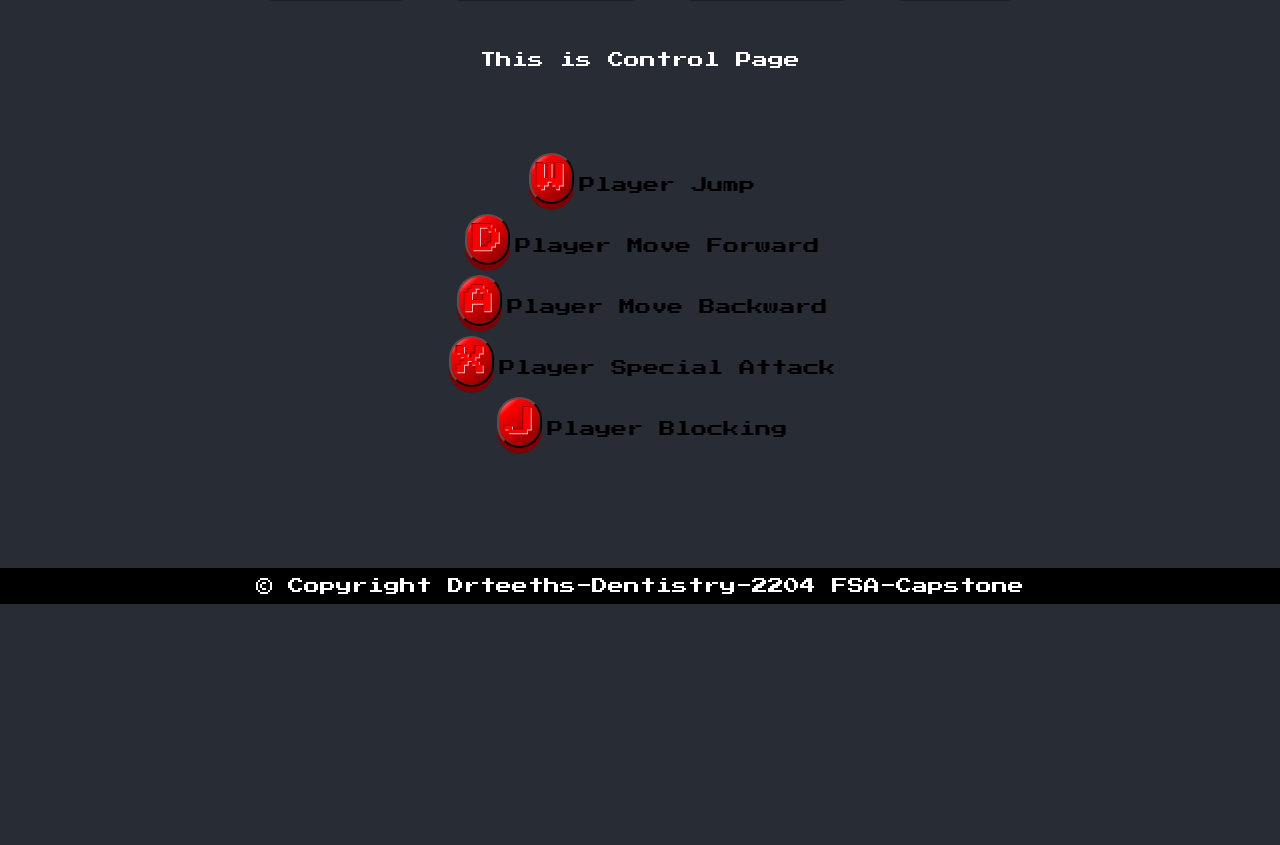
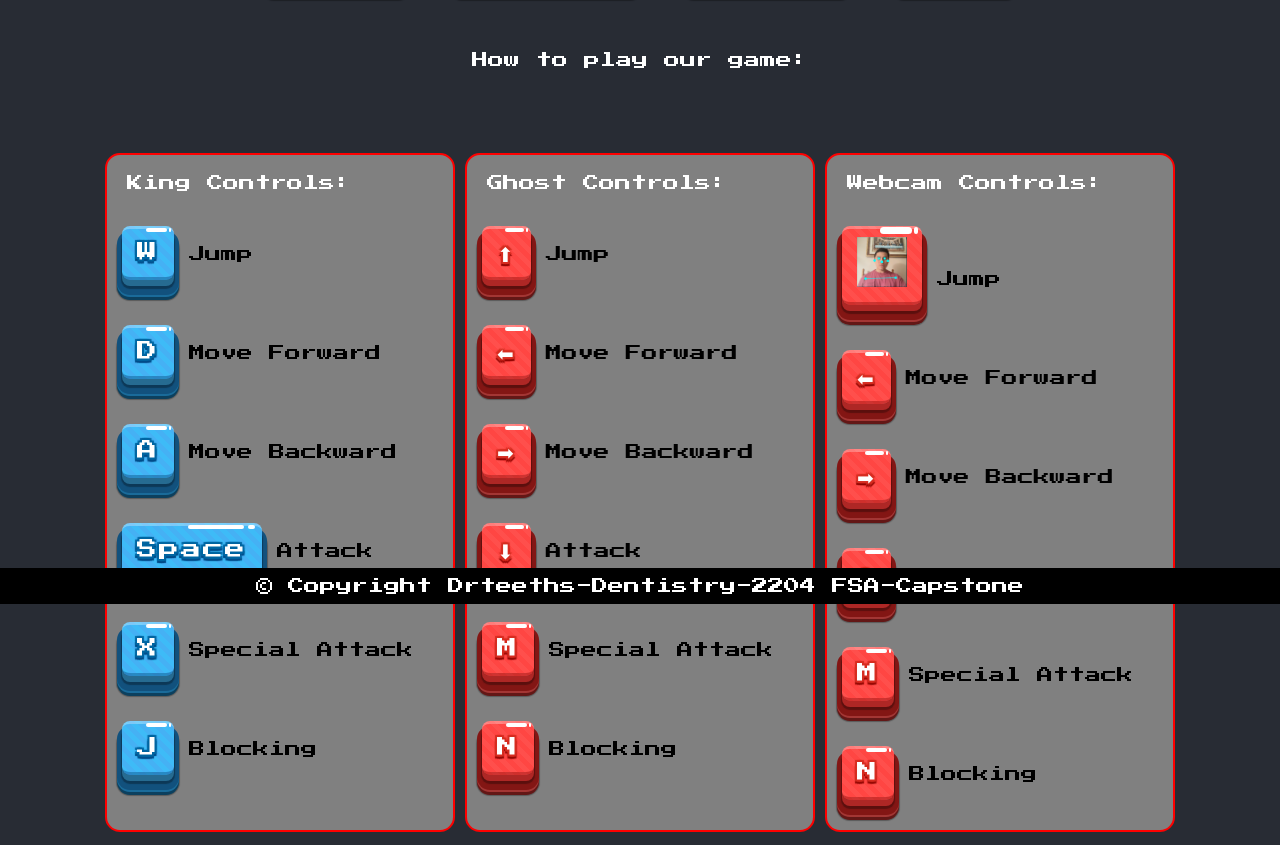
Before and after one commit to drteeths-dentistry/FullstackFighters, a website: page public/control.html in a window 1280 px wide. Shown: the part 186-1031 px from the top of the page. Before the commit the page ends 800 px from the top, so only its background shows below. Drawn offline with nearby package versions, Linux system fonts and the light colour scheme.

Commit message:
working on controls page

```diff
--- a/public/control.html
+++ b/public/control.html
@@ -46,27 +46,178 @@
       <a class="game-button green" href="./devInfo.html">Devs</a>
     </nav>
     <div style="margin: 40px; padding: 40px; color: white">
-      This is Control Page
+      How to play our game:
     </div>
     <div>
-      <button class="red-button" style="font-size: 30px">W</button>Player Jump
+      <div class="cardRow">
+        <div class="playerCard">
+          <div style="margin: 10px; padding: 10px; color: white">
+            King Controls:
           </div>
           <div>
-      <button class="red-button" style="font-size: 30px">D</button>Player Move
-      Forward
+            <button
+              class="game-button blue"
+              style="font-size: 20px; color: white"
+            >
+              W</button
+            >Jump
           </div>
           <div>
-      <button class="red-button" style="font-size: 30px">A</button>Player Move
-      Backward
+            <button
+              class="game-button blue"
+              style="font-size: 20px; color: white"
+            >
+              D</button
+            >Move Forward
           </div>
           <div>
-      <button class="red-button" style="font-size: 30px">X</button>Player
-      Special Attack
+            <button
+              class="game-button blue"
+              style="font-size: 20px; color: white"
+            >
+              A</button
+            >Move Backward
           </div>
           <div>
-      <button class="red-button" style="font-size: 30px">J</button>Player
-      Blocking
+            <button
+              class="game-button blue"
+              style="font-size: 20px; color: white"
+            >
+              Space</button
+            >Attack
           </div>
+          <div>
+            <button
+              class="game-button blue"
+              style="font-size: 20px; color: white"
+            >
+              X</button
+            >Special Attack
+          </div>
+          <div>
+            <button
+              class="game-button blue"
+              style="font-size: 20px; color: white"
+            >
+              J</button
+            >Blocking
+          </div>
+        </div>
+        <div class="playerCard">
+          <div style="margin: 10px; padding: 10px; color: white">
+            Ghost Controls:
+          </div>
+          <div>
+            <button
+              class="game-button red"
+              style="font-size: 20px; color: white"
+            >
+              ⬆</button
+            >Jump
+          </div>
+          <div>
+            <button
+              class="game-button red"
+              style="font-size: 20px; color: white"
+            >
+              ⬅</button
+            >Move Forward
+          </div>
+          <div>
+            <button
+              class="game-button red"
+              style="font-size: 20px; color: white"
+            >
+              ➡</button
+            >Move Backward
+          </div>
+          <div>
+            <button
+              class="game-button red"
+              style="font-size: 20px; color: white"
+            >
+              ⬇</button
+            >Attack
+          </div>
+          <div>
+            <button
+              class="game-button red"
+              style="font-size: 20px; color: white"
+            >
+              M</button
+            >Special Attack
+          </div>
+          <div>
+            <button
+              class="game-button red"
+              style="font-size: 20px; color: white"
+            >
+              N</button
+            >Blocking
+          </div>
+        </div>
+        <div class="playerCard">
+          <div style="margin: 10px; padding: 10px; color: white">
+            Webcam Controls:
+          </div>
+          <div>
+            <!--  WORKING PROGRESS WEBCAM CONTROLS -->
+            <button
+              class="game-button red"
+              style="font-size: 20px; color: white"
+            >
+              <img
+                src="./img/controls/idleWebCamTest.png"
+                alt="Girl in a jacket"
+                width="50"
+                height="50"
+              /></button
+            >Jump
+          </div>
+          <div>
+            <button
+              class="game-button red"
+              style="font-size: 20px; color: white"
+            >
+              ⬅</button
+            >Move Forward
+          </div>
+          <div>
+            <button
+              class="game-button red"
+              style="font-size: 20px; color: white"
+            >
+              ➡</button
+            >Move Backward
+          </div>
+          <div>
+            <button
+              class="game-button red"
+              style="font-size: 20px; color: white"
+            >
+              ⬇</button
+            >Attack
+          </div>
+          <div>
+            <button
+              class="game-button red"
+              style="font-size: 20px; color: white"
+            >
+              M</button
+            >Special Attack
+          </div>
+          <div>
+            <button
+              class="game-button red"
+              style="font-size: 20px; color: white"
+            >
+              N</button
+            >Blocking
+          </div>
+        </div>
+      </div>
+    </div>
+
     <footer
       style="
         position: fixed;
--- a/public/style.css
+++ b/public/style.css
@@ -179,3 +179,26 @@
   position: relative;
   top: 0.2em;
 }
+.cardRow {
+  display: flex;
+  flex-wrap: wrap;
+  justify-content: center;
+  height: fit-content;
+}
+.playerCard {
+  flex: 0 1 350px; /*  No stretching: */
+  margin: 5px;
+  border: 2px solid red;
+  background-color: grey;
+  border-radius: 15px;
+  display: flex;
+  flex-direction: column;
+  align-items: flex-start;
+}
+
+.imageControlCard {
+  width: 10%;
+  border: 1px solid red;
+  display: flex;
+  flex-direction: row;
+}
```
Also changed, not shown: public/img/controls/idleWebCamTest.png (added), 1 other file. Lines whose indentation alone changed are shown as unchanged.
